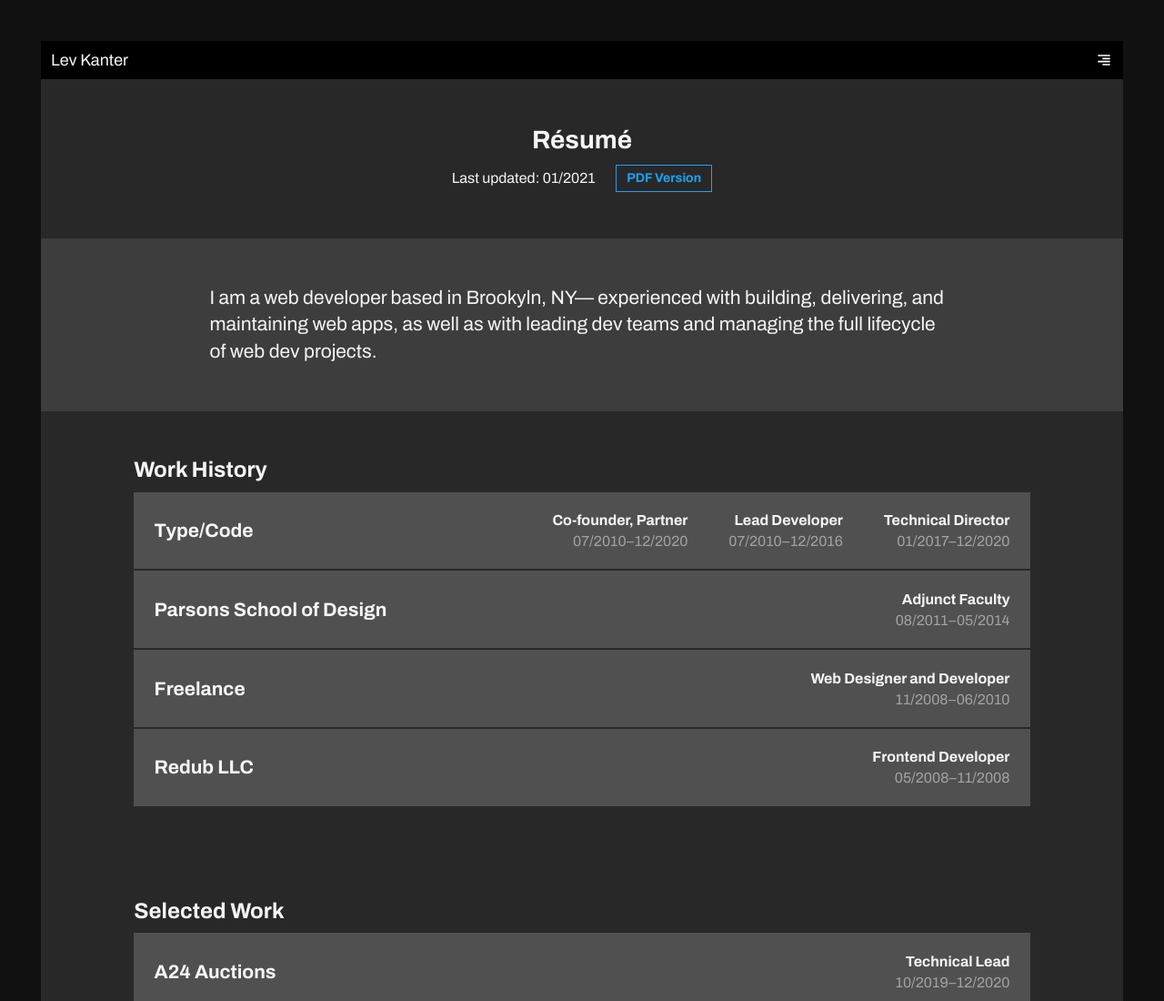
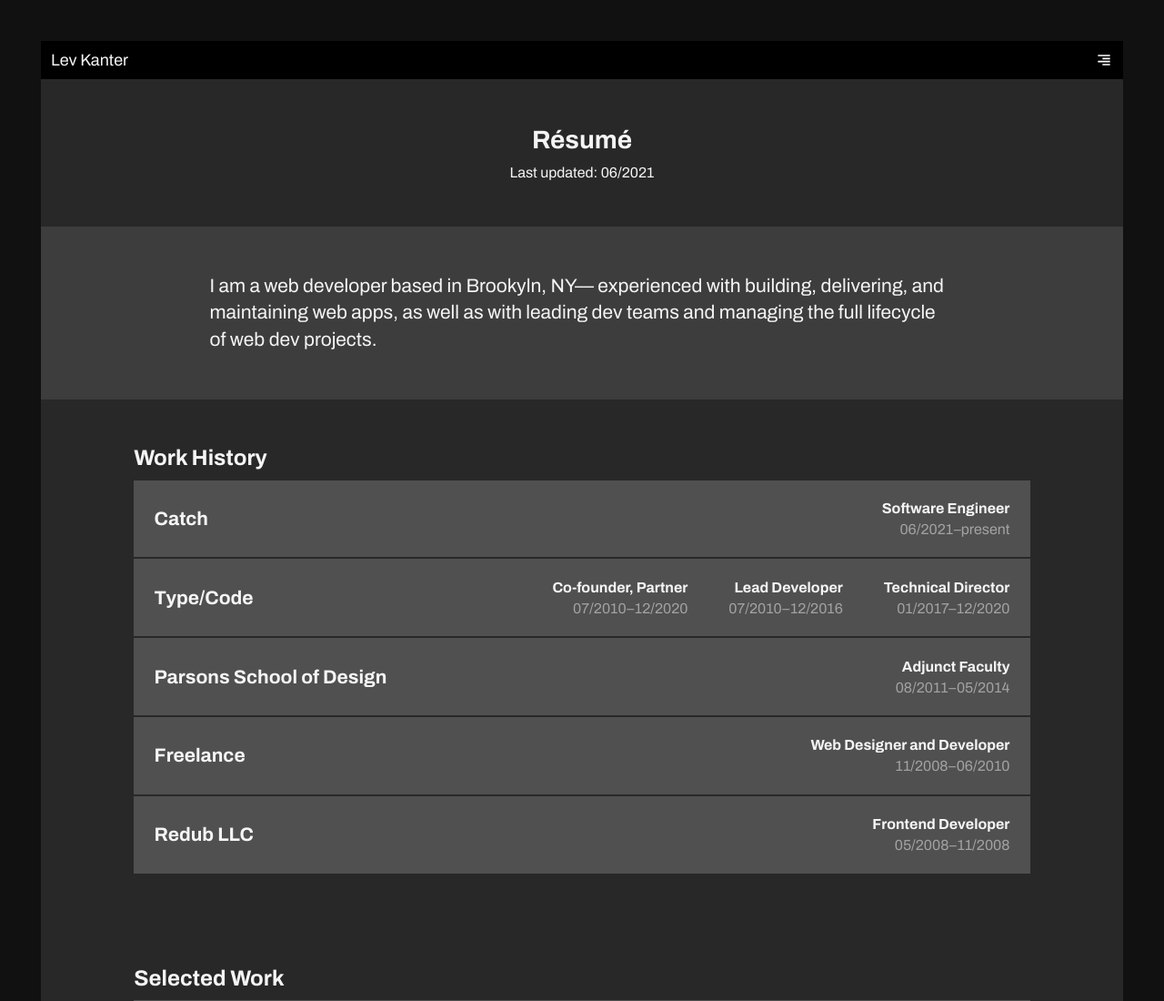
Before and after one commit to LevKanter/levkanter.com, a Gatsby site: page /resume in a window 1280 px wide. Shown: the top 1100 px of the page at 91% size. Built offline with nearby package versions, Linux system fonts and the light colour scheme; Gatsby itself is replaced by a stand-in of ours.

Commit message:
update resume

```diff
--- a/src/pages/resume.js
+++ b/src/pages/resume.js
@@ -8,7 +8,6 @@
 import Layout from "../components/layout";
 import Shelf from "../components/shelf";
 import Toolbar from "../components/toolbar";
-import Button from "../components/button";
 import TextBlock from "../components/text-block";
 import LinksBlock from "../components/links-block";
 import MetaList from "../components/resume/meta-list";
@@ -118,6 +117,20 @@
 const WorkHistorySection = () => (
   <Section title="Work History">
     <ol>
+      <Item
+        title="Catch"
+        metaItems={[
+          { title: "Software Engineer", content: <>06/2021&ndash;present</> },
+        ]}
+      >
+        <TextBlock>
+          <p>
+            <a href="https://www.getcatch.com/">Catch</a> is building an
+            alternative payment service for e-commerce. I joined the engineering
+            team in 2021.
+          </p>
+        </TextBlock>
+      </Item>
       <Item
         title="Type/Code"
         metaItems={[
@@ -335,12 +348,7 @@
       <Shelf Tag="header" variants={["header"]}>
         <h1>Résumé</h1>
         <Toolbar>
-          <Toolbar.Group>Last updated: 01/2021</Toolbar.Group>
-          <Toolbar.Group>
-            <Button link="/resume.pdf" forceNativeLink={true}>
-              PDF Version
-            </Button>
-          </Toolbar.Group>
+          <Toolbar.Group>Last updated: 06/2021</Toolbar.Group>
         </Toolbar>
       </Shelf>
       <Section id="summary" variants={["bright"]}>
```
Also changed, not shown: 1 other file.
